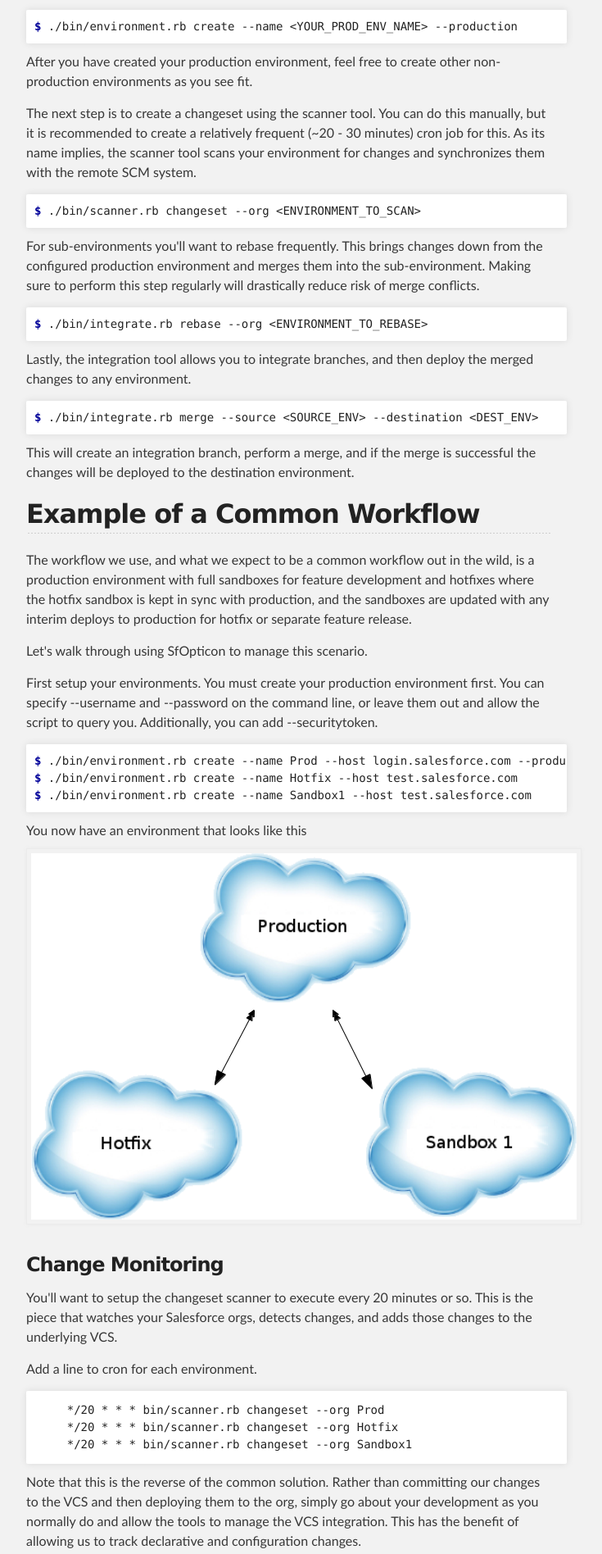
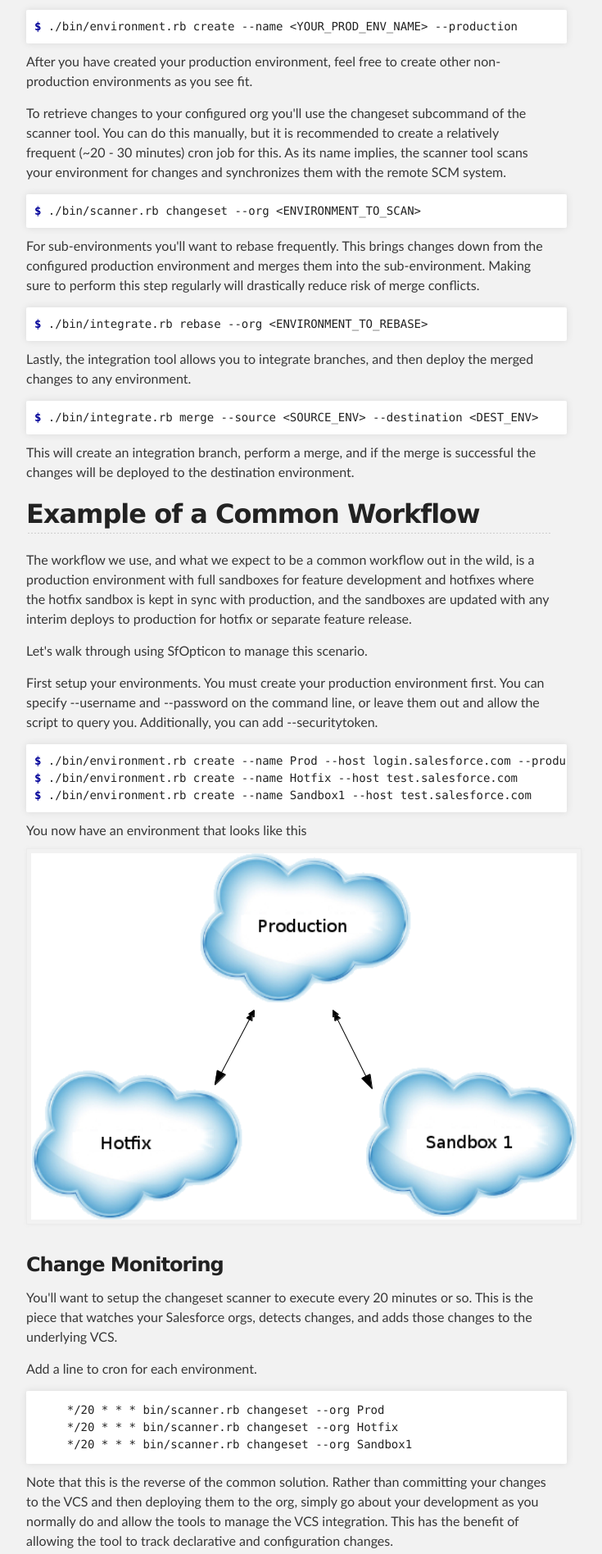
Before and after one commit to josharenson/sfopticon, a plain HTML site: page index.html in a window 1280 px wide. Shown: the part 1284-3180 px from the top of the page at 82% size, without its empty margins (288-1023 px from the left). Drawn offline with Linux system fonts and the light colour scheme.

```diff
--- a/index.html
+++ b/index.html
@@ -78,7 +78,7 @@
 
 <p>After you have created your production environment, feel free to create other non-production environments as you see fit.</p>
 
-<p>The next step is to create a changeset using the scanner tool. You can do this manually, but it is recommended to create a relatively frequent (~20 - 30 minutes) cron job for this. As its name implies, the scanner tool scans your environment for changes and synchronizes them with the remote SCM system.</p>
+<p>To retrieve changes to your configured org you'll use the changeset subcommand of the scanner tool. You can do this manually, but it is recommended to create a relatively frequent (~20 - 30 minutes) cron job for this. As its name implies, the scanner tool scans your environment for changes and synchronizes them with the remote SCM system.</p>
 
 <div class="highlight highlight-console"><pre><span class="gp">$</span> ./bin/scanner.rb changeset --org &lt;ENVIRONMENT_TO_SCAN&gt;
 </pre></div>
@@ -127,7 +127,7 @@ to the underlying VCS.</p>
     */20 * * * bin/scanner.rb changeset --org Sandbox1
 </code></pre>
 
-<p>Note that this is the reverse of the common solution. Rather than committing our changes to the VCS and then deploying them to the org, simply go about your development as you normally do and allow the tools to manage the VCS integration. This has the benefit of allowing us to track declarative and configuration changes.</p>
+<p>Note that this is the reverse of the common solution. Rather than committing your changes to the VCS and then deploying them to the org, simply go about your development as you normally do and allow the tools to manage the VCS integration. This has the benefit of allowing the tool to track declarative and configuration changes.</p>
 
 <p>Now, you've been running SfOpticon for the past week as your developers have been working on a new feature. The production org shouldn't have had any changes since all changes are happening in a sandbox.</p>
 
```
Also changed, not shown: params.json (+1 -1 lines).
